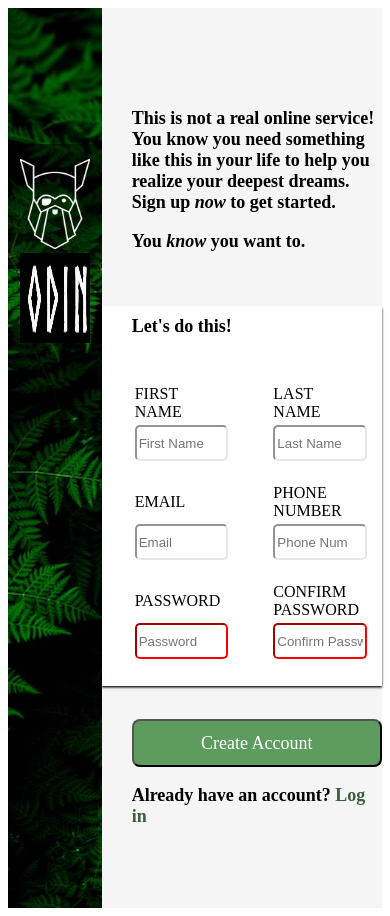
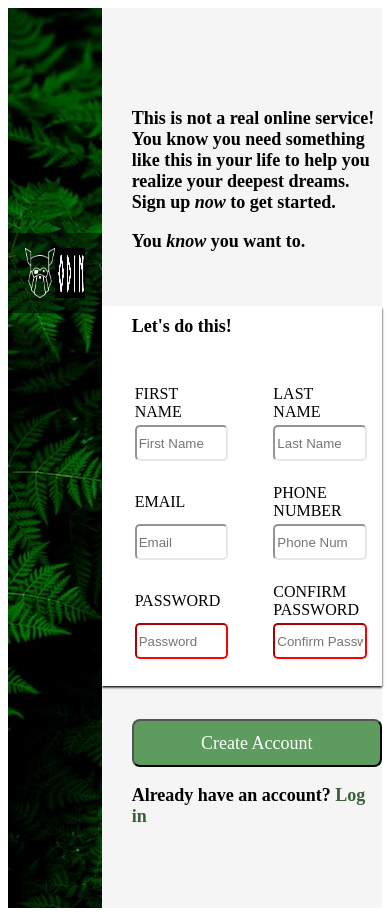
Before and after one commit to Gift1rebecca/Side-Hustle-Assignment, a plain HTML site: page index.html in a window 390 px wide. Drawn offline with Linux system fonts and the light colour scheme; a web font is replaced by a local one.

Commit message:
updated version

```diff
--- a/style.css
+++ b/style.css
@@ -97,6 +97,18 @@ input:focus.password{
         .contain{
                 width: 100%;
         }
+        .sidebarBody{
+                height:80px;
+                margin-top: 225px;
+        }
+        .logo {
+                height: 50px;
+                width: 30px;
+        }
+        .img3{
+                height: 50px;
+                width: 30px;
+        }
         .style{
                 width:100%;
         }
```
